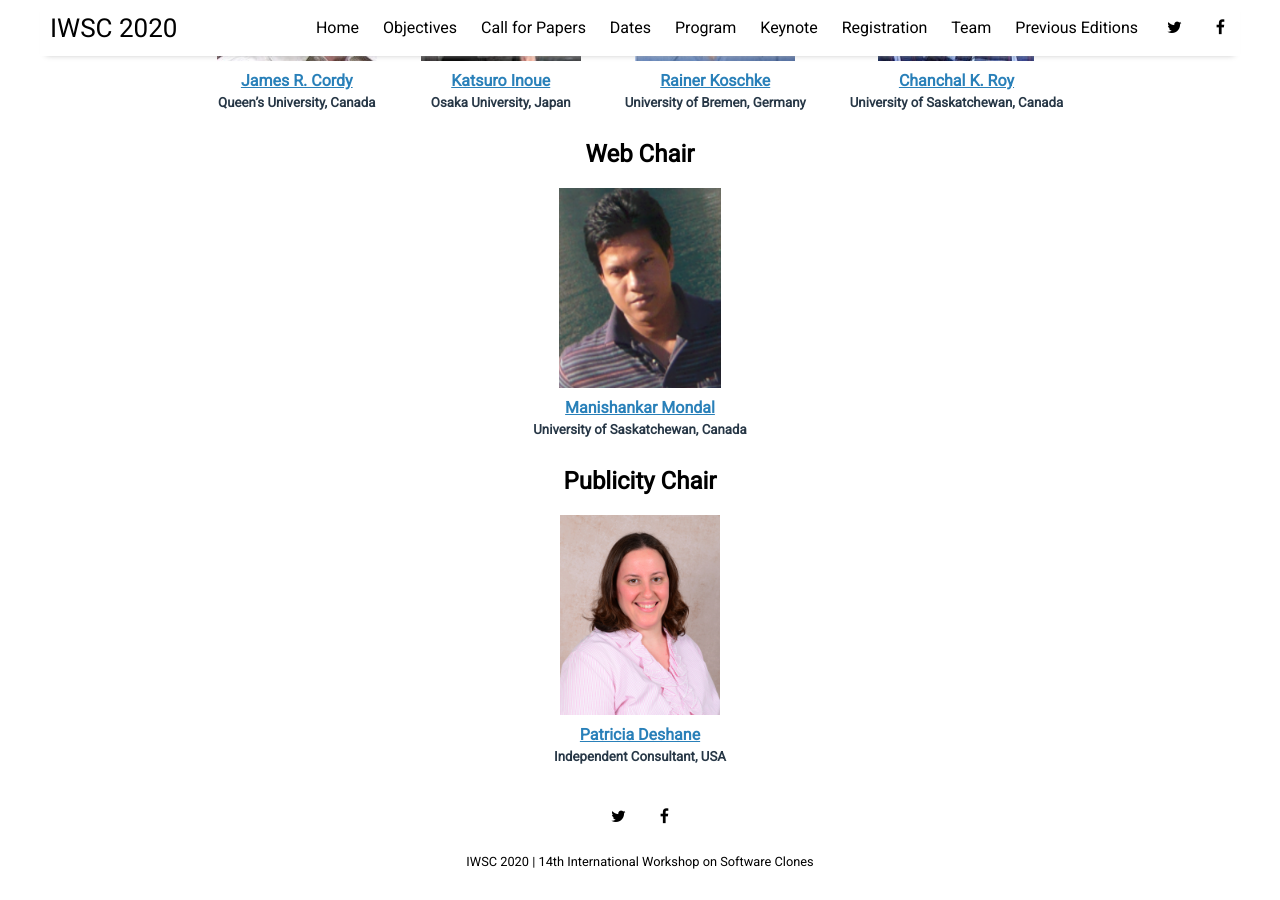
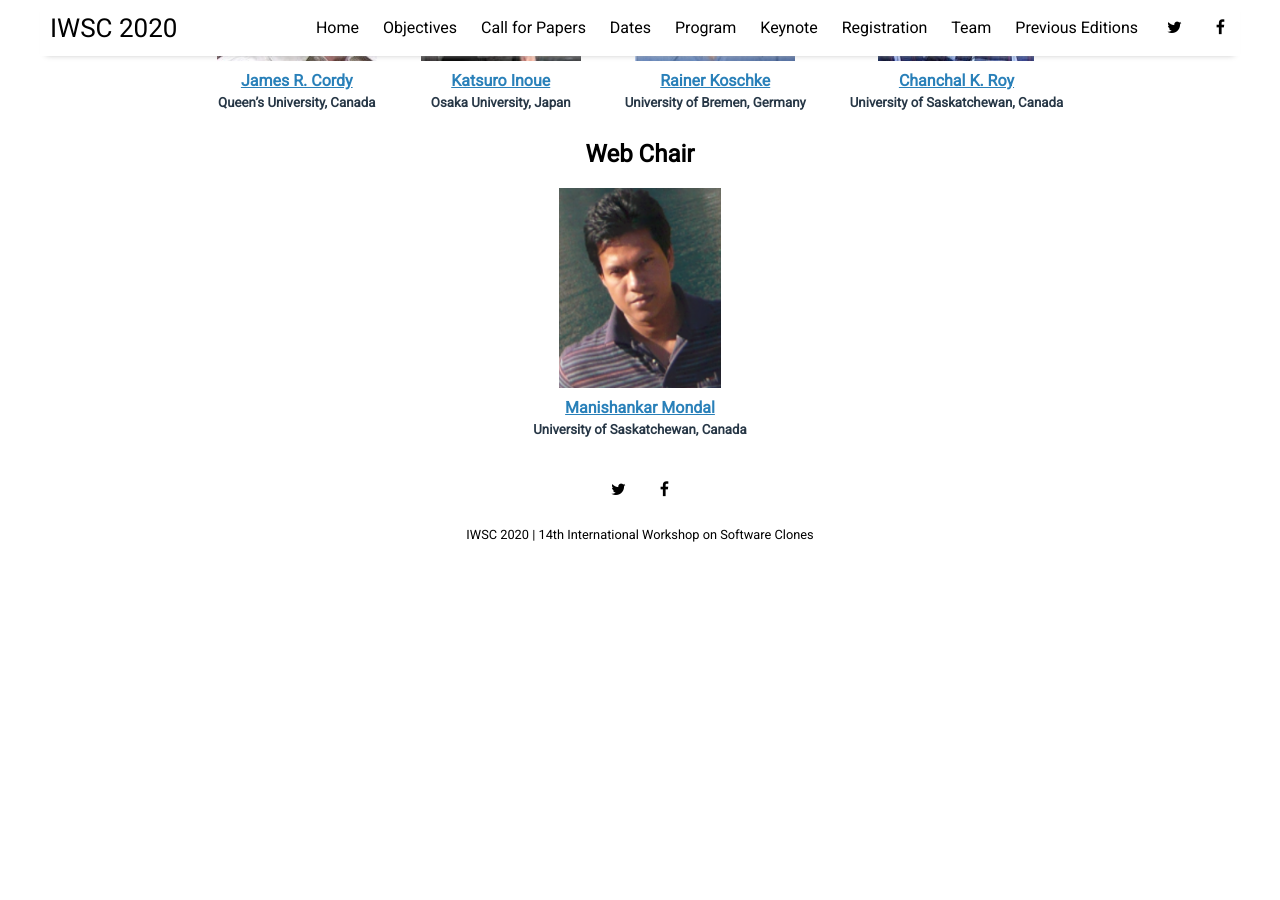
Before and after one commit to iwsc2020/iwsc2020.github.io, a Jekyll site: the page built from pages/team.html, in a window 1280 px wide and 900 px high, scrolled down 663 px. Built offline with Jekyll 4.4.1, drawn with Linux system fonts in a browser that asks for light colours; nearby versions of some CDN libraries; after the commit the page ends 1236 px from its top, so only the background shows below that.

Commit message:
chaiyong's photo added and updated team.html

```diff
--- a/pages/team.html
+++ b/pages/team.html
@@ -22,7 +22,7 @@
       <h5>Tools for Software Engineers (TSE), Microsoft</h5>
   </div>
   <div class="individual">
-      <img src="/assets/img/chaiyong.jpg" width="160" height="200" />
+      <img src="/assets/img/chaiyong2.jpg" width="160" height="200" />
       <h4><a href="https://cragkhit.github.io/">Chaiyong Ragkhitwetsagul</a></h4>
       <h5>Mahidol University, Thailand</h5>
   </div>
@@ -58,6 +58,8 @@
       <h5>University of Saskatchewan, Canada</h5>
   </div>
 </div>
+
+<!---
 <div class="team_member">
   <h2>Publicity Chair</h2>
   <div class="individual">
@@ -66,6 +68,8 @@
       <h5>Independent Consultant, USA</h5>
   </div>
 </div>
+--->
+
 <div class="team_member">
 
   <!---
```
Also changed, not shown: assets/img/chaiyong2.jpg (added).
